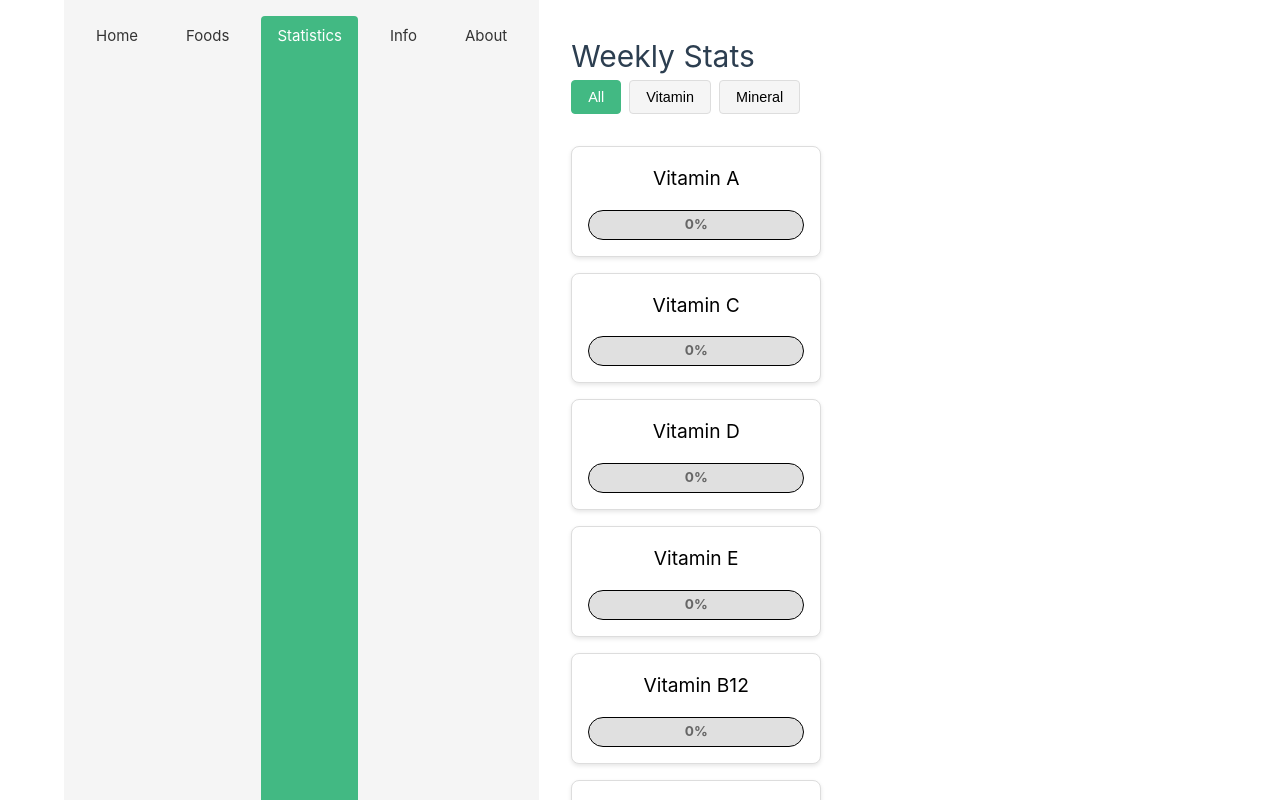
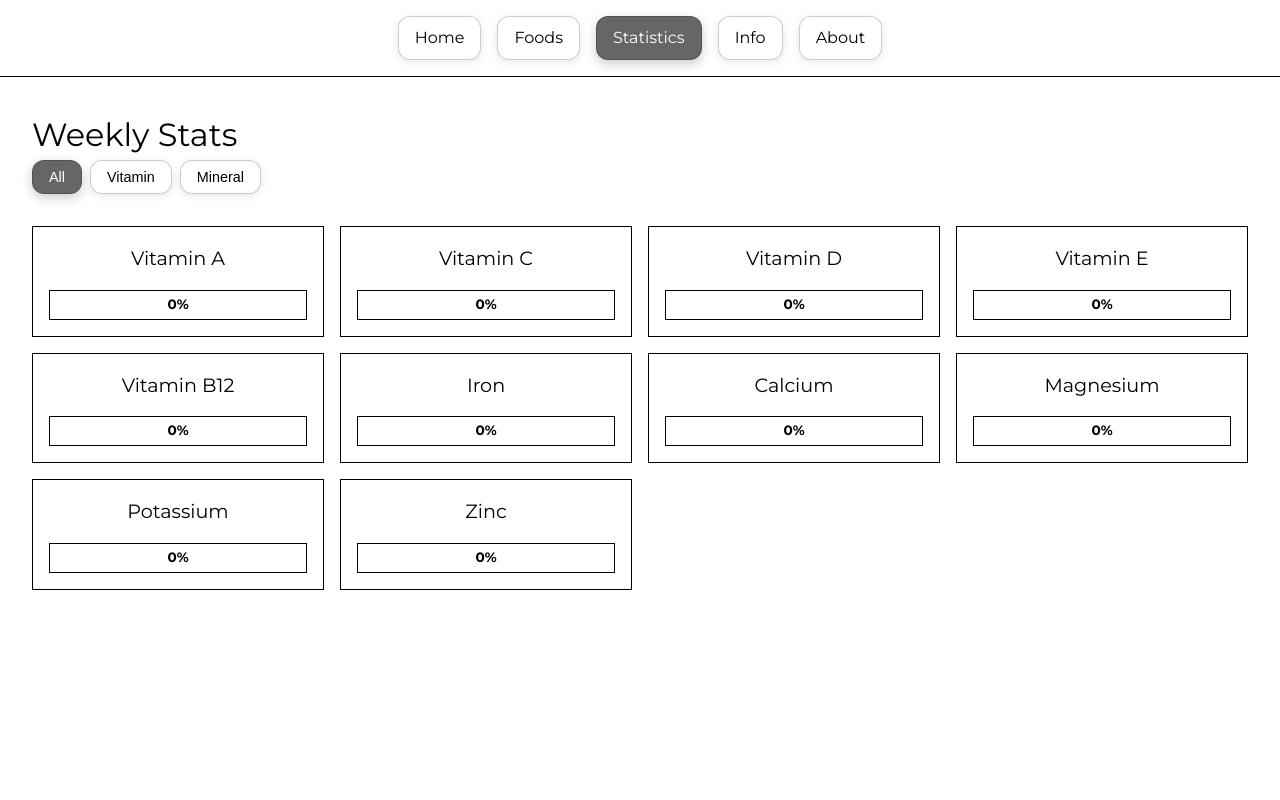
Before and after one commit to MatejHlavac/Micronutrient_Tracker, a Vue app: page /stats in a window 1280 px wide. Shown: the top 800 px of the page. Built offline with nearby package versions, Linux system fonts and the light colour scheme.

Commit message:
Základná príprava CSS
Príprava CSS štýlov na čierno bielu kombináciu

```diff
--- a/index.html
+++ b/index.html
@@ -4,6 +4,9 @@
     <meta charset="UTF-8">
     <link rel="icon" href="/favicon.ico">
     <meta name="viewport" content="width=device-width, initial-scale=1.0">
+    <link rel="preconnect" href="https://fonts.googleapis.com">
+    <link rel="preconnect" href="https://fonts.gstatic.com" crossorigin>
+    <link href="https://fonts.googleapis.com/css2?family=Montserrat:ital,wght@0,100..900;1,100..900&display=swap" rel="stylesheet">
     <title>Vite App</title>
   </head>
   <body>
--- a/src/assets/base.css
+++ b/src/assets/base.css
@@ -1,53 +1,12 @@
-/* color palette from <https://github.com/vuejs/theme> */
 :root {
-  --vt-c-white: #ffffff;
-  --vt-c-white-soft: #f8f8f8;
-  --vt-c-white-mute: #f2f2f2;
+  --color-background: #ffffff;
+  --color-background-hover: #f5f5f5;
 
-  --vt-c-black: #181818;
-  --vt-c-black-soft: #222222;
-  --vt-c-black-mute: #282828;
+  --color-text: #000000;
+  --color-text-secondary: #333333;
 
-  --vt-c-indigo: #2c3e50;
-
-  --vt-c-divider-light-1: rgba(60, 60, 60, 0.29);
-  --vt-c-divider-light-2: rgba(60, 60, 60, 0.12);
-  --vt-c-divider-dark-1: rgba(84, 84, 84, 0.65);
-  --vt-c-divider-dark-2: rgba(84, 84, 84, 0.48);
-
-  --vt-c-text-light-1: var(--vt-c-indigo);
-  --vt-c-text-light-2: rgba(60, 60, 60, 0.66);
-  --vt-c-text-dark-1: var(--vt-c-white);
-  --vt-c-text-dark-2: rgba(235, 235, 235, 0.64);
-}
-
-/* semantic color variables for this project */
-:root {
-  --color-background: var(--vt-c-white);
-  --color-background-soft: var(--vt-c-white-soft);
-  --color-background-mute: var(--vt-c-white-mute);
-
-  --color-border: var(--vt-c-divider-light-2);
-  --color-border-hover: var(--vt-c-divider-light-1);
-
-  --color-heading: var(--vt-c-text-light-1);
-  --color-text: var(--vt-c-text-light-1);
-
-  --section-gap: 160px;
-}
-
-@media (prefers-color-scheme: dark) {
-  :root {
-    --color-background: var(--vt-c-black);
-    --color-background-soft: var(--vt-c-black-soft);
-    --color-background-mute: var(--vt-c-black-mute);
-
-    --color-border: var(--vt-c-divider-dark-2);
-    --color-border-hover: var(--vt-c-divider-dark-1);
-
-    --color-heading: var(--vt-c-text-dark-1);
-    --color-text: var(--vt-c-text-dark-2);
-  }
+  --color-border: #000000;
+  --color-border-light: #e0e0e0;
 }
 
 *,
@@ -62,12 +21,9 @@ body {
   min-height: 100vh;
   color: var(--color-text);
   background: var(--color-background);
-  transition:
-    color 0.5s,
-    background-color 0.5s;
   line-height: 1.6;
   font-family:
-    Inter,
+    "Montserrat",
     -apple-system,
     BlinkMacSystemFont,
     'Segoe UI',
@@ -79,7 +35,7 @@ body {
     'Droid Sans',
     'Helvetica Neue',
     sans-serif;
-  font-size: 15px;
+  font-size: 16px;
   text-rendering: optimizeLegibility;
   -webkit-font-smoothing: antialiased;
   -moz-osx-font-smoothing: grayscale;
--- a/src/assets/main.css
+++ b/src/assets/main.css
@@ -1,35 +1,6 @@
 @import './base.css';
 
 #app {
-  max-width: 1280px;
-  margin: 0 auto;
-  padding: 2rem;
-  font-weight: normal;
+  min-height: 100vh;
+  background: var(--color-background);
 }
-
-a,
-.green {
-  text-decoration: none;
-  color: hsla(160, 100%, 37%, 1);
-  transition: 0.4s;
-  padding: 3px;
-}
-
-@media (hover: hover) {
-  a:hover {
-    background-color: hsla(160, 100%, 37%, 0.2);
-  }
-}
-
-@media (min-width: 1024px) {
-  body {
-    display: flex;
-    place-items: center;
-  }
-
-  #app {
-    display: grid;
-    grid-template-columns: 1fr 1fr;
-    padding: 0 2rem;
-  }
-}
--- a/src/components/DailyFoodCard.vue
+++ b/src/components/DailyFoodCard.vue
@@ -34,21 +34,20 @@ export default {
 
 <style scoped>
 .daily-food-card {
-    border: 1px solid #ddd;
-    border-radius: 8px;
-    padding: 1rem;
-    background: white;
-    box-shadow: 0 2px 4px rgba(0, 0, 0, 0.1);
+	border: 1px solid var(--color-border);
+	padding: 1rem;
+	background: var(--color-background);
 }
 
 .daily-food-card h3 {
-    margin: 0;
-    font-size: 1.2rem;
+	margin: 0;
+	font-size: 1.2rem;
+	color: var(--color-text);
 }
 
 .count {
 	margin: 0.5rem 0;
-	color: #666;
+	color: var(--color-text-secondary);
 	font-size: 1rem;
 	font-weight: bold;
 }
@@ -56,16 +55,19 @@ export default {
 .remove-button {
 	margin-top: 0.5rem;
 	padding: 0.5rem 1rem;
-	background: #dc3545;
-	color: white;
-	border: none;
-	border-radius: 4px;
+	background: rgba(255, 255, 255, 0.4);
+	backdrop-filter: blur(20px) saturate(180%);
+	color: var(--color-text);
+	border: 1px solid rgba(0, 0, 0, 0.2);
+	border-radius: 12px;
 	cursor: pointer;
 	font-size: 0.9rem;
-	transition: background 0.3s;
+	transition: all 0.2s;
+	box-shadow: 0 2px 8px rgba(0, 0, 0, 0.1);
 }
 
 .remove-button:hover {
-	background: #c82333;
+	background: rgba(255, 255, 255, 0.6);
+	box-shadow: 0 4px 12px rgba(0, 0, 0, 0.15);
 }
 </style>
--- a/src/components/FoodCard.vue
+++ b/src/components/FoodCard.vue
@@ -44,21 +44,20 @@ export default {
 
 <style scoped>
 .food-card {
-    border: 1px solid #ddd;
-    border-radius: 8px;
-    padding: 1rem;
-    background: white;
-    box-shadow: 0 2px 4px rgba(0, 0, 0, 0.1);
+	border: 1px solid var(--color-border);
+	padding: 1rem;
+	background: var(--color-background);
 }
 
 .food-card h3 {
-    margin: 0 0 0.5rem 0;
-    font-size: 1.2rem;
+	margin: 0 0 0.5rem 0;
+	font-size: 1.2rem;
+	color: var(--color-text);
 }
 
 .food-card .category {
 	margin: 0;
-	color: #666;
+	color: var(--color-text-secondary);
 	font-size: 0.9rem;
 	text-transform: capitalize;
 }
@@ -66,22 +65,25 @@ export default {
 .add-button {
 	margin-top: 0.5rem;
 	padding: 0.5rem 1rem;
-	background: #42b983;
-	color: white;
-	border: none;
-	border-radius: 4px;
+	background: rgba(255, 255, 255, 0.4);
+	backdrop-filter: blur(20px) saturate(180%);
+	color: var(--color-text);
+	border: 1px solid rgba(0, 0, 0, 0.2);
+	border-radius: 12px;
 	cursor: pointer;
 	font-size: 0.9rem;
-	transition: background 0.3s;
+	transition: all 0.2s;
+	box-shadow: 0 2px 8px rgba(0, 0, 0, 0.1);
 }
 
 .add-button:hover {
-	background: #35a372;
+	background: rgba(255, 255, 255, 0.6);
+	box-shadow: 0 4px 12px rgba(0, 0, 0, 0.15);
 }
 
 .added-count {
 	margin: 0.5rem 0;
-	color: #42b983;
+	color: var(--color-text);
 	font-weight: bold;
 	font-size: 0.9rem;
 }
@@ -90,16 +92,19 @@ export default {
 	margin-top: 0.5rem;
 	margin-left: 0.5rem;
 	padding: 0.5rem 1rem;
-	background: #dc3545;
-	color: white;
-	border: none;
-	border-radius: 4px;
+	background: rgba(255, 255, 255, 0.4);
+	backdrop-filter: blur(20px) saturate(180%);
+	color: var(--color-text);
+	border: 1px solid rgba(0, 0, 0, 0.2);
+	border-radius: 12px;
 	cursor: pointer;
 	font-size: 0.9rem;
-	transition: background 0.3s;
+	transition: all 0.2s;
+	box-shadow: 0 2px 8px rgba(0, 0, 0, 0.1);
 }
 
 .remove-button:hover {
-	background: #c82333;
+	background: rgba(255, 255, 255, 0.6);
+	box-shadow: 0 4px 12px rgba(0, 0, 0, 0.15);
 }
 </style>
--- a/src/components/Navigation.vue
+++ b/src/components/Navigation.vue
@@ -16,28 +16,35 @@ export default {
 
 <style scoped>
 .navigation {
-        background: #f5f5f5;
+	background: var(--color-background);
 	padding: 1rem;
-        border-bottom: 1px solid #ddd;
+	border-bottom: 1px solid var(--color-border);
 	display: flex;
 	gap: 1rem;
 	justify-content: center;
 }
 
 .navigation a {
-        color: #333;
+	color: var(--color-text);
 	text-decoration: none;
 	padding: 0.5rem 1rem;
-        border-radius: 4px;
-        transition: background 0.3s;
+	border: 1px solid rgba(0, 0, 0, 0.2);
+	background: rgba(255, 255, 255, 0.4);
+	backdrop-filter: blur(20px) saturate(180%);
+	border-radius: 12px;
+	transition: all 0.2s;
+	box-shadow: 0 2px 8px rgba(0, 0, 0, 0.1);
 }
 
 .navigation a:hover {
-        background: #e0e0e0;
+	background: rgba(255, 255, 255, 0.6);
+	box-shadow: 0 4px 12px rgba(0, 0, 0, 0.15);
 }
 
 .navigation a.router-link-active {
-        background: #42b983;
-        color: white;
+	background: rgba(0, 0, 0, 0.6);
+	color: var(--color-background);
+	backdrop-filter: blur(20px) saturate(180%);
+	box-shadow: 0 4px 12px rgba(0, 0, 0, 0.2);
 }
 </style>
--- a/src/components/NutrientCard.vue
+++ b/src/components/NutrientCard.vue
@@ -78,26 +78,23 @@ export default {
 
 <style scoped>
 .nutrient-card {
-	border: 1px solid #ddd;
-	border-radius: 8px;
+	border: 1px solid var(--color-border);
 	padding: 1rem;
-	background: white;
-	box-shadow: 0 2px 4px rgba(0, 0, 0, 0.1);
+	background: var(--color-background);
 }
 
 .nutrient-card h3 {
 	margin: 0;
 	font-size: 1.2rem;
-    color: #000;
+	color: var(--color-text);
 	text-align: center;
 }
 
 .progress-container {
 	width: 100%;
 	height: 30px;
-	background: #e0e0e0;
-	border: 1px solid #000;
-	border-radius: 15px;
+	background: var(--color-background);
+	border: 1px solid var(--color-border);
 	overflow: hidden;
 	position: relative;
 	margin-top: 1rem;
@@ -105,8 +102,7 @@ export default {
 
 .progress-bar {
 	height: 100%;
-	background: #42b983;
-	border-radius: 15px;
+	border-radius: 0;
 	display: flex;
 	align-items: center;
 	justify-content: center;
@@ -114,14 +110,13 @@ export default {
 }
 
 .progress-text {
-	color: white;
+	color: var(--color-background);
 	font-weight: bold;
 	font-size: 0.85rem;
-	text-shadow: 0 1px 2px rgba(0, 0, 0, 0.3);
 }
 
 .progress-text-container {
-	color: #666;
+	color: var(--color-text);
 	font-weight: bold;
 	font-size: 0.85rem;
 	position: absolute;
--- a/src/components/NutrientInfoCard.vue
+++ b/src/components/NutrientInfoCard.vue
@@ -37,10 +37,8 @@ export default {
 
 <style scoped>
 .nutrient-info-card {
-	border: 1px solid #ddd;
-	border-radius: 8px;
-	background: white;
-	box-shadow: 0 2px 4px rgba(0, 0, 0, 0.1);
+	border: 1px solid var(--color-border);
+	background: var(--color-background);
 	margin-bottom: 1rem;
 }
 
@@ -50,26 +48,32 @@ export default {
 	align-items: center;
 	padding: 1rem;
 	cursor: pointer;
+	transition: background 0.2s;
+}
+
+.card-header:hover {
+	background: var(--color-background-hover);
 }
 
 .card-header h3 {
 	margin: 0;
 	font-size: 1.2rem;
+	color: var(--color-text);
 }
 
 .arrow {
 	font-size: 1rem;
-	color: #666;
+	color: var(--color-text);
 }
 
 .card-content {
 	padding: 1rem;
-	border-top: 1px solid #e0e0e0;
+	border-top: 1px solid var(--color-border);
 }
 
 .info-text {
 	margin: 0;
-	color: #666;
+	color: var(--color-text-secondary);
 	line-height: 1.6;
 }
 </style>
--- a/src/views/AddFoodView.vue
+++ b/src/views/AddFoodView.vue
@@ -76,22 +76,27 @@ export default {
 
 .filter-button {
 	padding: 0.5rem 1rem;
-	background: #f5f5f5;
-	border: 1px solid #ddd;
-	border-radius: 4px;
+	background: rgba(255, 255, 255, 0.4);
+	backdrop-filter: blur(20px) saturate(180%);
+	border: 1px solid rgba(0, 0, 0, 0.2);
+	border-radius: 12px;
 	cursor: pointer;
 	font-size: 0.9rem;
-	transition: all 0.3s;
+	transition: all 0.2s;
 	text-transform: capitalize;
+	color: var(--color-text);
+	box-shadow: 0 2px 8px rgba(0, 0, 0, 0.1);
 }
 
 .filter-button:hover {
-	background: #e0e0e0;
+	background: rgba(255, 255, 255, 0.6);
+	box-shadow: 0 4px 12px rgba(0, 0, 0, 0.15);
 }
 
 .filter-button.active {
-	background: #42b983;
-	color: white;
-	border-color: #42b983;
+	background: rgba(0, 0, 0, 0.6);
+	color: var(--color-background);
+	backdrop-filter: blur(20px) saturate(180%);
+	box-shadow: 0 4px 12px rgba(0, 0, 0, 0.2);
 }
 </style>
--- a/src/views/StatsView.vue
+++ b/src/views/StatsView.vue
@@ -99,22 +99,27 @@ export default {
 
 .filter-button {
 	padding: 0.5rem 1rem;
-	background: #f5f5f5;
-	border: 1px solid #ddd;
-	border-radius: 4px;
+	background: rgba(255, 255, 255, 0.4);
+	backdrop-filter: blur(20px) saturate(180%);
+	border: 1px solid rgba(0, 0, 0, 0.2);
+	border-radius: 12px;
 	cursor: pointer;
 	font-size: 0.9rem;
-	transition: all 0.3s;
+	transition: all 0.2s;
 	text-transform: capitalize;
+	color: var(--color-text);
+	box-shadow: 0 2px 8px rgba(0, 0, 0, 0.1);
 }
 
 .filter-button:hover {
-	background: #e0e0e0;
+	background: rgba(255, 255, 255, 0.6);
+	box-shadow: 0 4px 12px rgba(0, 0, 0, 0.15);
 }
 
 .filter-button.active {
-	background: #42b983;
-	color: white;
-	border-color: #42b983;
+	background: rgba(0, 0, 0, 0.6);
+	color: var(--color-background);
+	backdrop-filter: blur(20px) saturate(180%);
+	box-shadow: 0 4px 12px rgba(0, 0, 0, 0.2);
 }
 </style>
```
Lines whose indentation alone changed are shown as unchanged.
